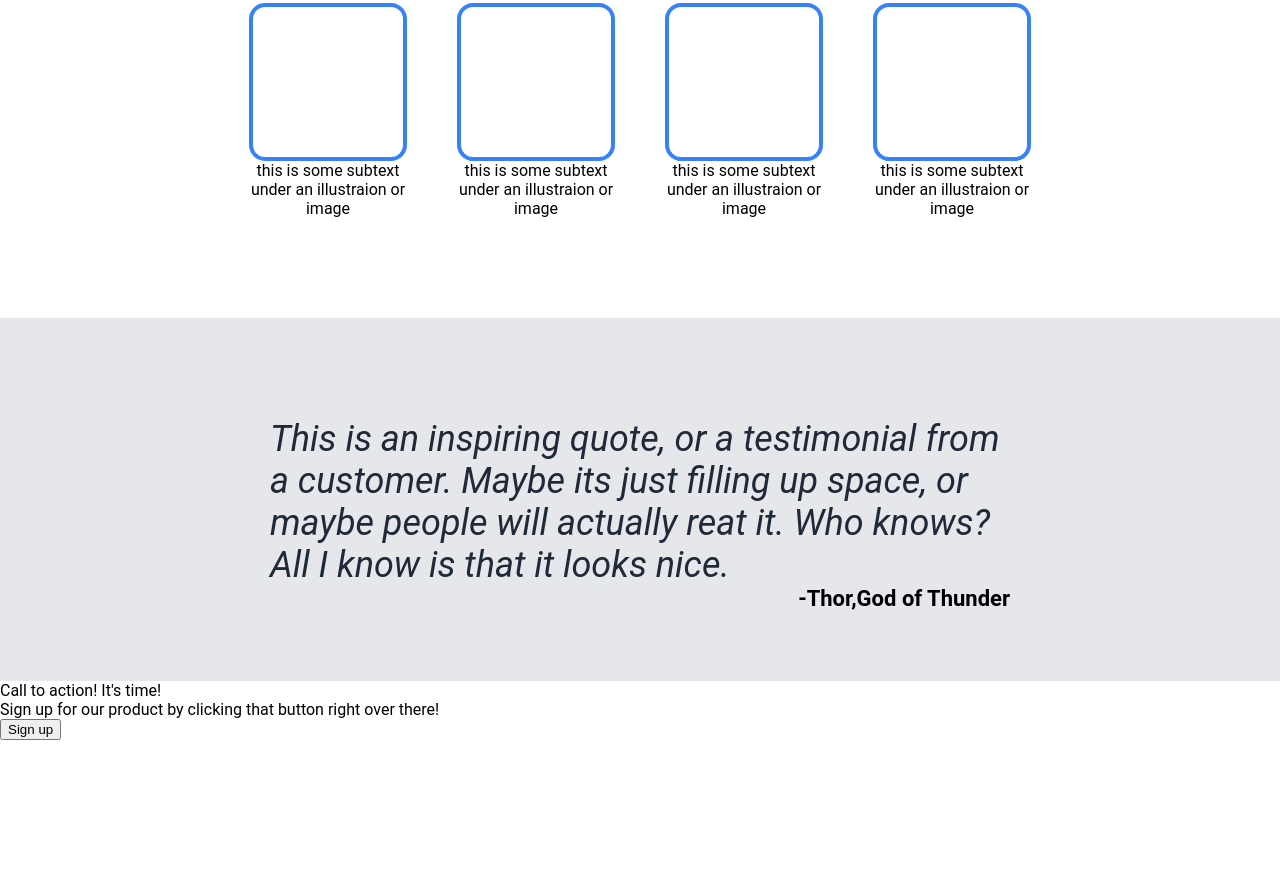
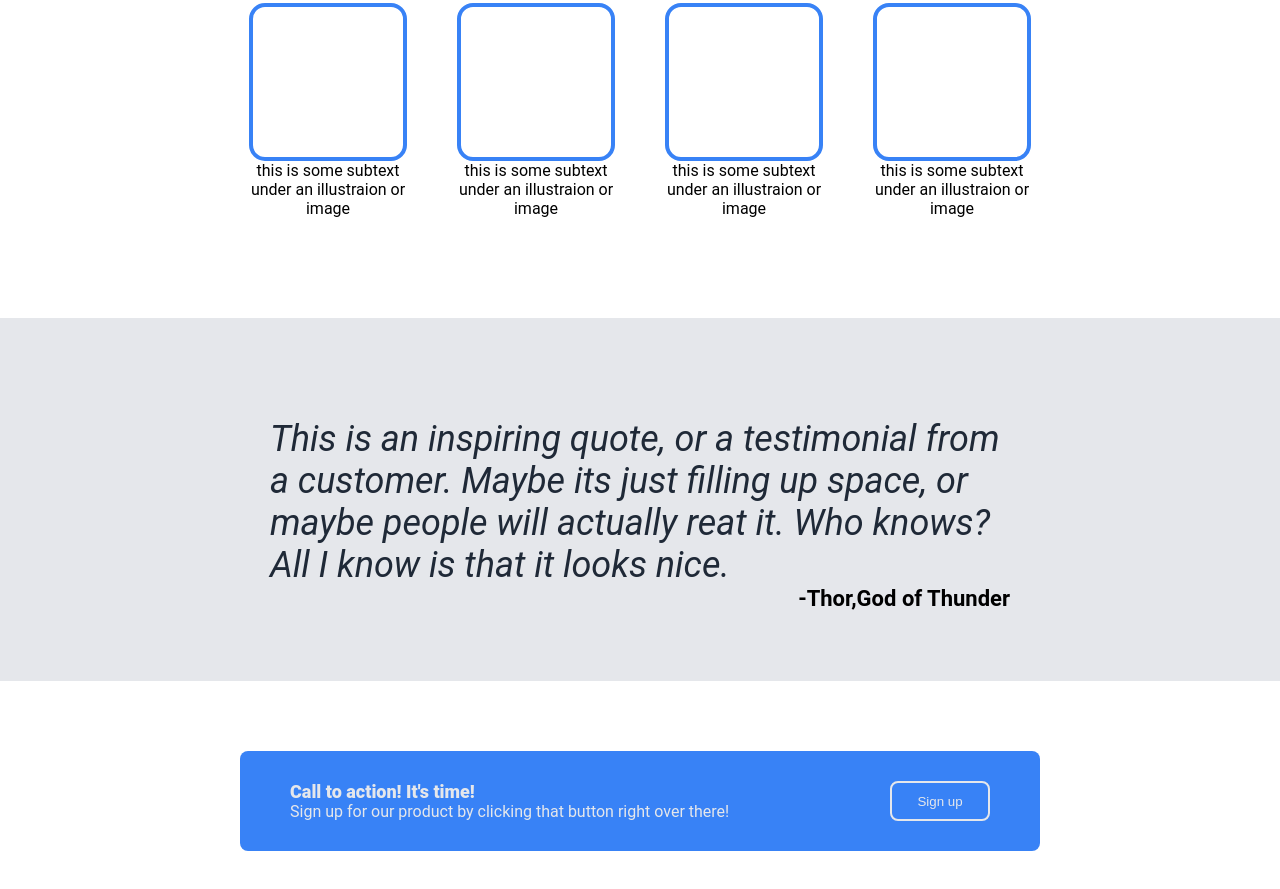
Before and after one commit to Kawish-Raj/landing-page, a plain HTML site: page index.html in a window 1280 px wide. Shown: the part 613-1502 px from the top of the page. Before the commit the page ends 1353 px from the top, so only its background shows below. Drawn offline with Linux system fonts and the light colour scheme.

Commit message:
added styles to fourth-sec div

```diff
--- a/index.html
+++ b/index.html
@@ -56,10 +56,12 @@
     <div class="fourth-sec">
         <div class="fourth-container">
             <div class="fourth-content">
+                <div class="fourth-text">
                 <div class="fourth-heading">Call to action! It's time!</div>
-                <div class="fourth-text">Sign up for our product by clicking that button right over there!</div>
+                <div class="fourth-subtext">Sign up for our product by clicking that button right over there!</div>
             </div>
             <button class="fourth-sign-up">Sign up</button>
+            </div>
         </div>
     </div>
     <div class="footer"></div>
--- a/styles.css
+++ b/styles.css
@@ -142,3 +142,42 @@ body {
     font-weight: bold;
     font-size: 22px;
 }
+
+
+
+/************ Styles for fourth-sec section ************/
+
+.fourth-container {
+    padding: 70px 220px;
+    display:flex;
+    justify-content: center;
+    align-items: center;
+}
+
+.fourth-content {
+    background-color: #3882F6;
+    border-radius: 8px;
+    display:flex;
+    padding: 30px 50px;
+    width: 700px;
+    flex: 0 1 auto;
+}
+
+.fourth-sign-up {
+    margin-left:auto;
+    background-color: #3882F6;
+    border:solid #E5E7EB 2px;
+    border-radius: 8px;
+    width:100px;
+    padding:8px 0px;
+    color:#E5E7EB
+}
+
+.fourth-text {
+    color:#E5E7EB
+}
+
+.fourth-heading {
+    font-weight: 900;
+    font-size:large;
+}
```
